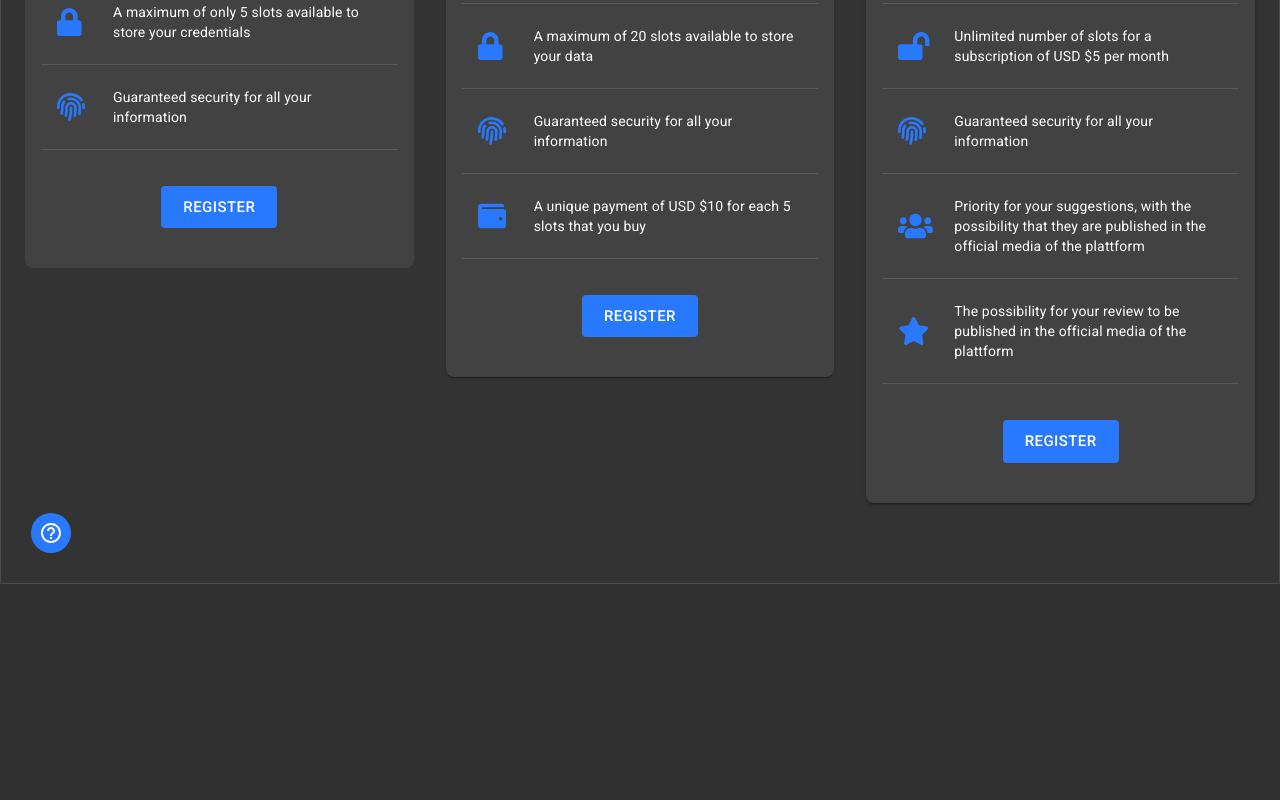
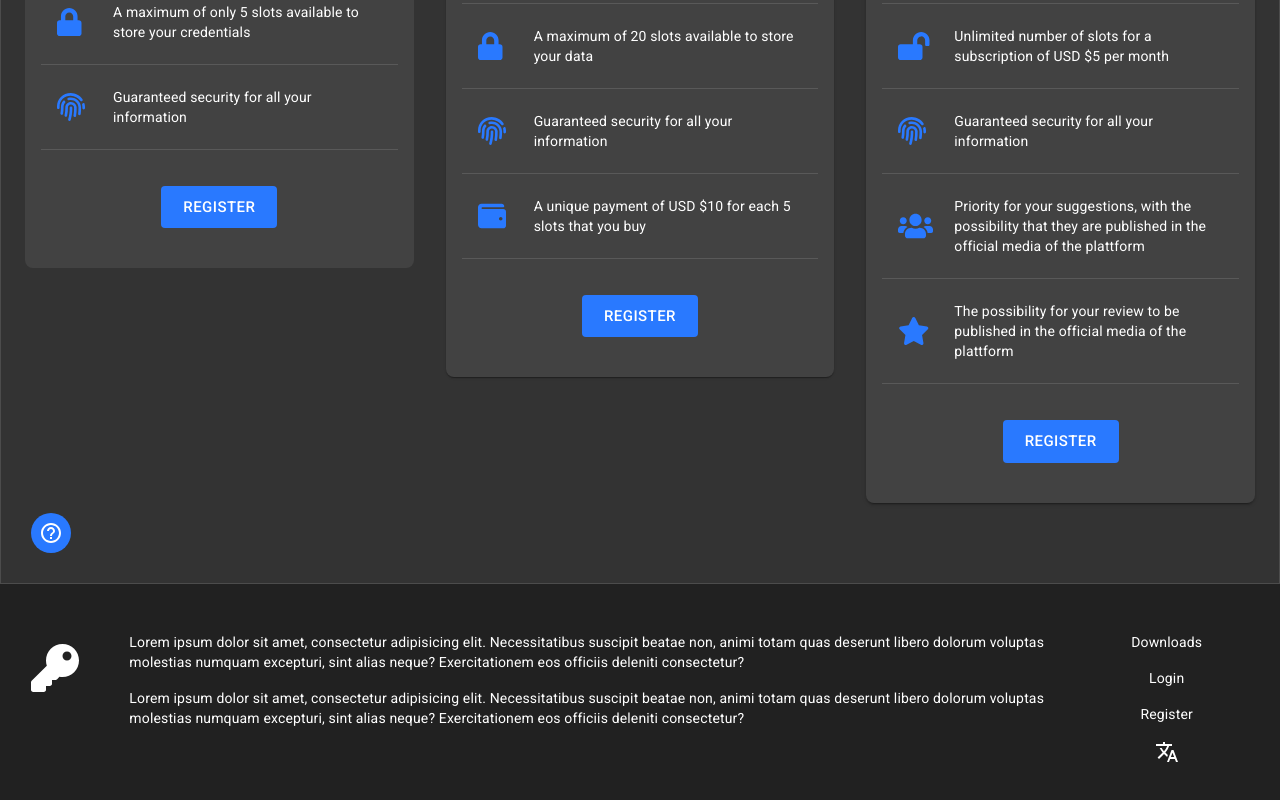
Before and after one commit to TheMrCorvy/Desktop-Frontend, a React (Create React App) app: page / in a window 1280 px wide. Shown: the part 3759-4559 px from the top of the page. Before the commit the page ends 4343 px from the top, so only its background shows below. Built offline with nearby package versions, Linux system fonts and the light colour scheme.

Commit message:
the footer is fully styled

```diff
--- a/src/pages/Landing.tsx
+++ b/src/pages/Landing.tsx
@@ -6,7 +6,41 @@ import About from "../components/Sections/About"
 import Pricing from "../components/Sections/Pricing"
 import Feedback from "../components/Sections/Feedback"
 
+import { Container, Grid, Tooltip, IconButton, Typography, Link } from "@material-ui/core"
+
+import { makeStyles, Theme, createStyles } from "@material-ui/core/styles"
+
+import { grey } from "@material-ui/core/colors"
+
+import { FontAwesomeIcon } from "@fortawesome/react-fontawesome"
+
+import { useSelector } from "react-redux"
+import { RootState } from "../redux/store"
+
+import { translate } from "../lang"
+import TranslateButton from "../components/Navbar/NavbarComponents/NavbarButtons/TranslateButton"
+
+const useStyles = makeStyles({
+	root: {
+		flexGrow: 1,
+		background: grey[900],
+		minHeight: "30vh",
+		color: "white",
+	},
+	container: {
+		paddingTop: "3rem",
+		paddingBottom: "6rem",
+	},
+	textCenter: {
+		textAlign: "center",
+	},
+})
+
 const Landing: FC = () => {
+	const { lng } = useSelector((state: RootState) => state.lng)
+
+	const classes = useStyles()
+
 	return (
 		<>
 			<LandingWelcome />
@@ -14,6 +48,57 @@ const Landing: FC = () => {
 			<About />
 			<Feedback />
 			<Pricing />
+			<div className={classes.root}>
+				<Container maxWidth="xl" className={classes.container}>
+					<Grid container justify="space-around" spacing={4}>
+						<Grid item xs={12} sm={1} className={classes.textCenter}>
+							<Tooltip title={translate("home", lng)}>
+								<Link href="/" color="inherit">
+									<IconButton edge="start" color="inherit" aria-label="logo">
+										<FontAwesomeIcon icon={["fas", "key"]} size="2x" />
+									</IconButton>
+								</Link>
+							</Tooltip>
+						</Grid>
+						<Grid item xs={12} sm={11} md={9}>
+							<Typography variant="body2" gutterBottom paragraph>
+								Lorem ipsum dolor sit amet, consectetur adipisicing elit.
+								Necessitatibus suscipit beatae non, animi totam quas deserunt libero
+								dolorum voluptas molestias numquam excepturi, sint alias neque?
+								Exercitationem eos officiis deleniti consectetur?
+							</Typography>
+							<Typography variant="body2" gutterBottom paragraph>
+								Lorem ipsum dolor sit amet, consectetur adipisicing elit.
+								Necessitatibus suscipit beatae non, animi totam quas deserunt libero
+								dolorum voluptas molestias numquam excepturi, sint alias neque?
+								Exercitationem eos officiis deleniti consectetur?
+							</Typography>
+						</Grid>
+						<Grid item xs={12} sm={12} md={2} className={classes.textCenter}>
+							<Grid container justify="space-between" spacing={2}>
+								<Grid item xs={3} md={12}>
+									<Link href="/" color="inherit">
+										{translate("downloads", lng)}
+									</Link>
+								</Grid>
+								<Grid item xs={3} md={12}>
+									<Link href="/login" color="inherit">
+										{translate("navbar_login_btn", lng)}
+									</Link>
+								</Grid>
+								<Grid item xs={3} md={12}>
+									<Link href="/register" color="inherit">
+										{translate("navbar_register_btn", lng)}
+									</Link>
+								</Grid>
+								<Grid item xs={3} md={12}>
+									<TranslateButton style={{ padding: 0 }} />
+								</Grid>
+							</Grid>
+						</Grid>
+					</Grid>
+				</Container>
+			</div>
 		</>
 	)
 }
```
